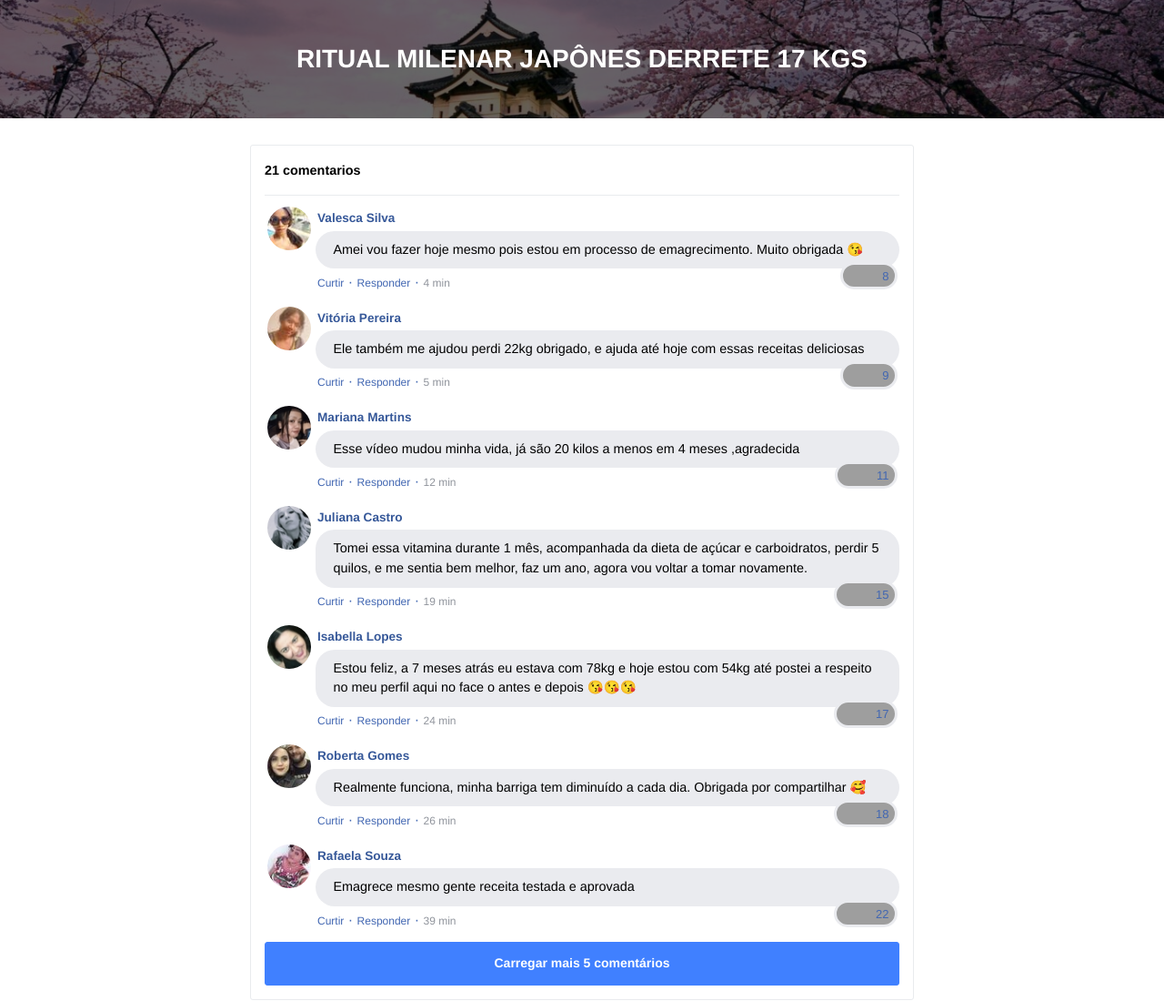
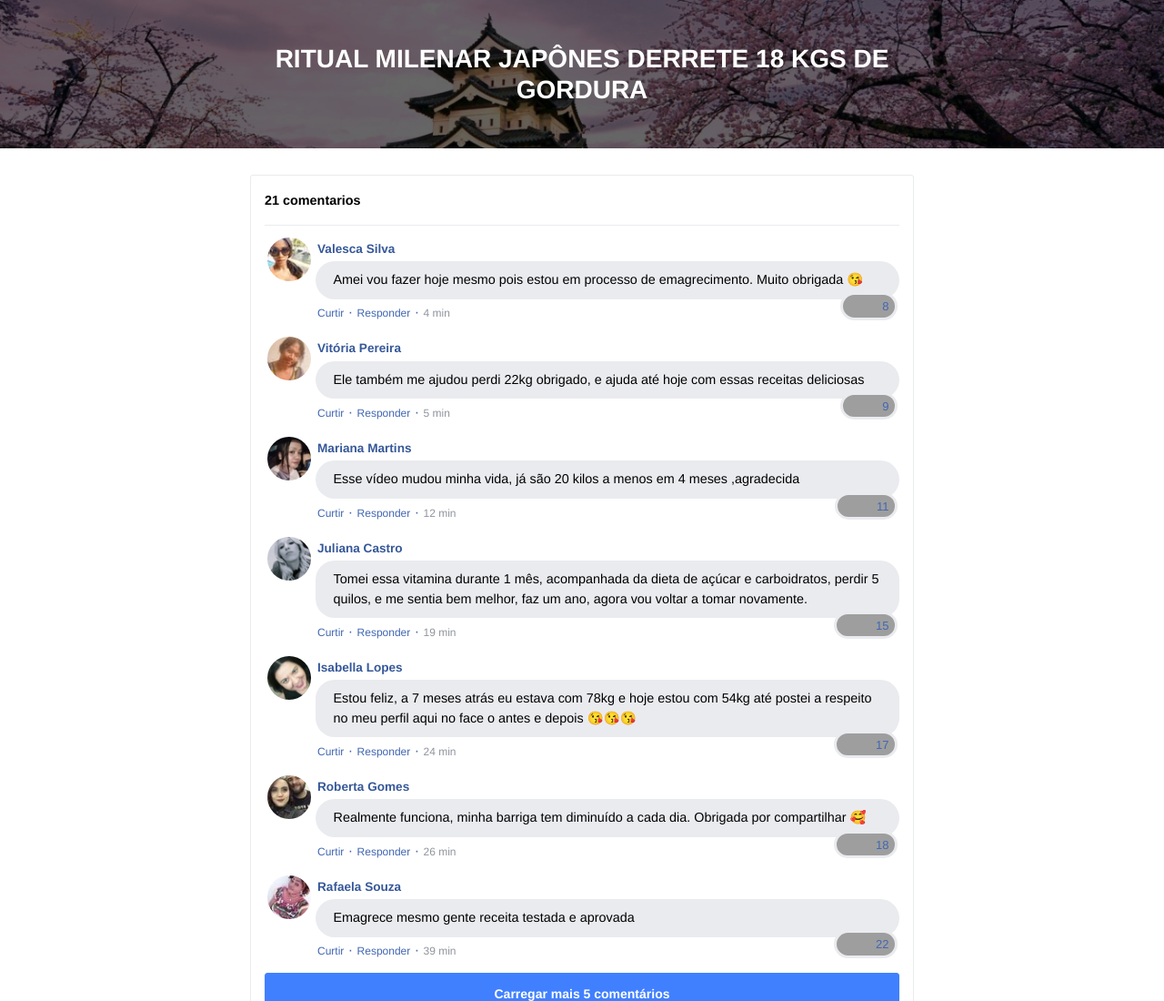
Before and after one commit to EnzoLeoncio/protocolopesoideal.site, a plain HTML site: page index.html in a window 1280 px wide. Shown: the top 1100 px of the page at 91% size. Drawn offline with nearby package versions, Linux system fonts and the light colour scheme; grey boxes are pictures that could not be loaded; a script that the page names is missing.

Commit message:
Update index.html

```diff
--- a/index.html
+++ b/index.html
@@ -36,7 +36,7 @@
           <div class="col-lg-8 text-center">
 
             <!-- Headline -->
-            <h3 class="my-4"><b>RITUAL MILENAR JAPÔNES DERRETE 17 KGS</b></h3>
+            <h3 class="my-4"><b>RITUAL MILENAR JAPÔNES DERRETE 18 KGS DE GORDURA</b></h3>
 
             <!-- VSL -->
             <script type="text/javascript" id="scr_625371f719625f0008424c8c">var s=document.createElement("script");s.src="https://cdn.converteai.net/e3d752b5-6205-4716-84ca-3a0f39d101ab/players/625371f719625f0008424c8c/player.js",s.async=!0,document.head.appendChild(s);</script>
```
